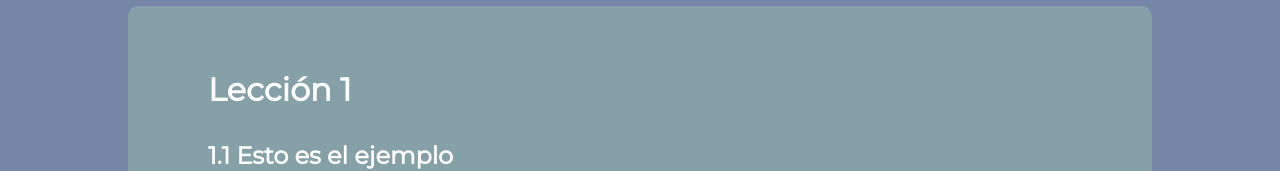
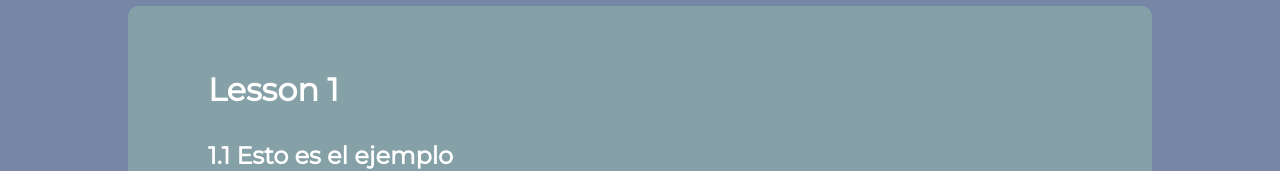
Before and after one commit to pablodorrio/python-course, a React (Vite) app: page /module2/lesson1 in a window 1280 px wide. Shown: the part 138-309 px from the top of the page. Built offline with nearby package versions, Linux system fonts and the light colour scheme.

Commit message:
feat: save the lesson context in the local storage

```diff
--- a/src/views/Course/Modules/Module1/Module1_lesson1.jsx
+++ b/src/views/Course/Modules/Module1/Module1_lesson1.jsx
@@ -11,14 +11,18 @@ function Module1_lesson1() {
     const nextPath = path.pathname.replace('lesson1', 'lesson2');
 
     const [module, setModule] = useLocalStorage('module', 0);
+    const [lesson, setLesson] = useLocalStorage('lesson', 'Lesson');
+    const [lessonPath, setLessonPath] = useLocalStorage('path', '/');
 
     useEffect(() => {
         setModule(1);
+        setLesson('Lesson 1');
+        setLessonPath(path);
     }, []);
 
     return (
         <div className='course' overflow=''>
-            <h1>Lección 1</h1>
+            <h1>{`${lesson}`}</h1>
 
             <h2>1.1 Esto es el ejemplo</h2>
 
--- a/src/views/Course/Modules/Module1/Module1_lesson2.jsx
+++ b/src/views/Course/Modules/Module1/Module1_lesson2.jsx
@@ -2,14 +2,24 @@ import '../../Course.css'
 import { useLocation } from 'react-router-dom';
 import Button from '../../../../components/Button/Button';
 import CodeDisplay from '../../../../components/CodeDisplay/CodeDisplay';
+import { useEffect } from 'react';
+import { useLocalStorage } from '../../../../useLocalStorage';
 
 function Module1_lesson2() {
     const path = useLocation();
     const prevPath = path.pathname.replace('lesson2', 'lesson1');
 
+    const [lesson, setLesson] = useLocalStorage('lesson', 'Lesson');
+    const [lessonPath, setLessonPath] = useLocalStorage('path', '/');
+
+    useEffect(() => {
+        setLesson('Lesson 2');
+        setLessonPath(path);
+    }, []);
+
     return (
         <div className='course' overflow=''>
-            <h1>Lección 2</h1>
+            <h1>{`${lesson}`}</h1>
 
             <h2>1.1 Esto es el ejemplo</h2>
 
--- a/src/views/Course/Modules/Module2/Module2_lesson1.jsx
+++ b/src/views/Course/Modules/Module2/Module2_lesson1.jsx
@@ -10,6 +10,14 @@ function Module2_lesson1() {
     const nextPath = path.pathname.replace('lesson1', 'lesson2');
 
     const [module, setModule] = useLocalStorage('module', 0);
+    const [lesson, setLesson] = useLocalStorage('lesson', 'Lesson');
+    const [lessonPath, setLessonPath] = useLocalStorage('path', '/');
+
+    useEffect(() => {
+        setModule(1);
+        setLesson('Lesson 1');
+        setLessonPath(path);
+    }, []);
 
     useEffect(() => {
         setModule(2);
@@ -17,7 +25,7 @@ function Module2_lesson1() {
 
     return (
         <div className='course' overflow=''>
-            <h1>Lección 1</h1>
+            <h1>{`${lesson}`}</h1>
 
             <h2>1.1 Esto es el ejemplo</h2>
 
--- a/src/views/Course/Modules/Module2/Module2_lesson2.jsx
+++ b/src/views/Course/Modules/Module2/Module2_lesson2.jsx
@@ -2,14 +2,24 @@ import '../../Course.css'
 import { useLocation } from 'react-router-dom';
 import Button from '../../../../components/Button/Button';
 import CodeDisplay from '../../../../components/CodeDisplay/CodeDisplay';
+import { useEffect } from 'react';
+import { useLocalStorage } from '../../../../useLocalStorage';
 
 function Module2_lesson2() {
     const path = useLocation();
     const prevPath = path.pathname.replace('lesson2', 'lesson1');
 
+    const [lesson, setLesson] = useLocalStorage('lesson', 'Lesson');
+    const [lessonPath, setLessonPath] = useLocalStorage('path', '/');
+
+    useEffect(() => {
+        setLesson('Lesson 2');
+        setLessonPath(path);
+    }, []);
+
     return (
         <div className='course' overflow=''>
-            <h1>Lección 2</h1>
+            <h1>{`${lesson}`}</h1>
 
             <h2>1.1 Esto es el ejemplo</h2>
 
--- a/src/views/Course/Modules/Module3/Module3_lesson1.jsx
+++ b/src/views/Course/Modules/Module3/Module3_lesson1.jsx
@@ -10,6 +10,14 @@ function Module3_lesson1() {
     const nextPath = path.pathname.replace('lesson1', 'lesson2');
 
     const [module, setModule] = useLocalStorage('module', 0);
+    const [lesson, setLesson] = useLocalStorage('lesson', 'Lesson');
+    const [lessonPath, setLessonPath] = useLocalStorage('path', '/');
+
+    useEffect(() => {
+        setModule(1);
+        setLesson('Lesson 1');
+        setLessonPath(path);
+    }, []);
 
     useEffect(() => {
         setModule(3);
@@ -17,7 +25,7 @@ function Module3_lesson1() {
 
     return (
         <div className='course' overflow=''>
-            <h1>Lección 1</h1>
+            <h1>{`${lesson}`}</h1>
 
             <h2>1.1 Esto es el ejemplo</h2>
 
--- a/src/views/Course/Modules/Module3/Module3_lesson2.jsx
+++ b/src/views/Course/Modules/Module3/Module3_lesson2.jsx
@@ -2,14 +2,24 @@ import '../../Course.css'
 import { useLocation } from 'react-router-dom';
 import Button from '../../../../components/Button/Button';
 import CodeDisplay from '../../../../components/CodeDisplay/CodeDisplay';
+import { useEffect } from 'react';
+import { useLocalStorage } from '../../../../useLocalStorage';
 
 function Module3_lesson2() {
     const path = useLocation();
     const prevPath = path.pathname.replace('lesson2', 'lesson1');
 
+    const [lesson, setLesson] = useLocalStorage('lesson', 'Lesson');
+    const [lessonPath, setLessonPath] = useLocalStorage('path', '/');
+
+    useEffect(() => {
+        setLesson('Lesson 2');
+        setLessonPath(path);
+    }, []);
+
     return (
         <div className='course' overflow=''>
-            <h1>Lección 2</h1>
+            <h1>{`${lesson}`}</h1>
 
             <h2>1.1 Esto es el ejemplo</h2>
 
```
